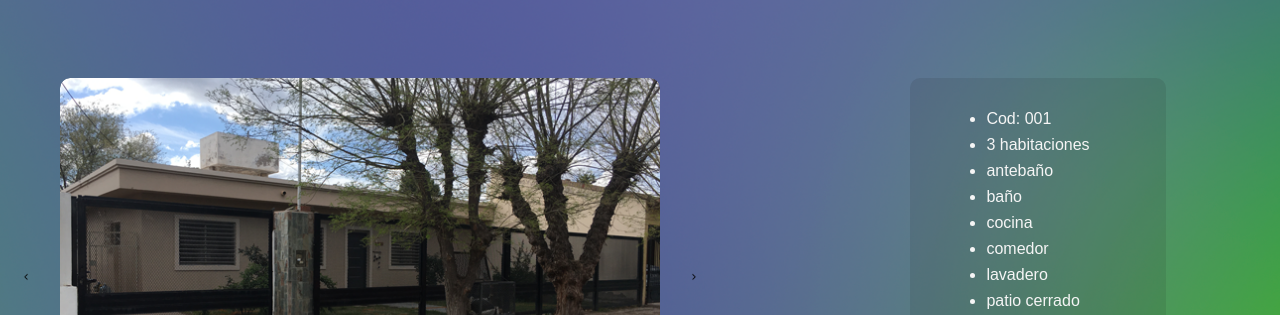
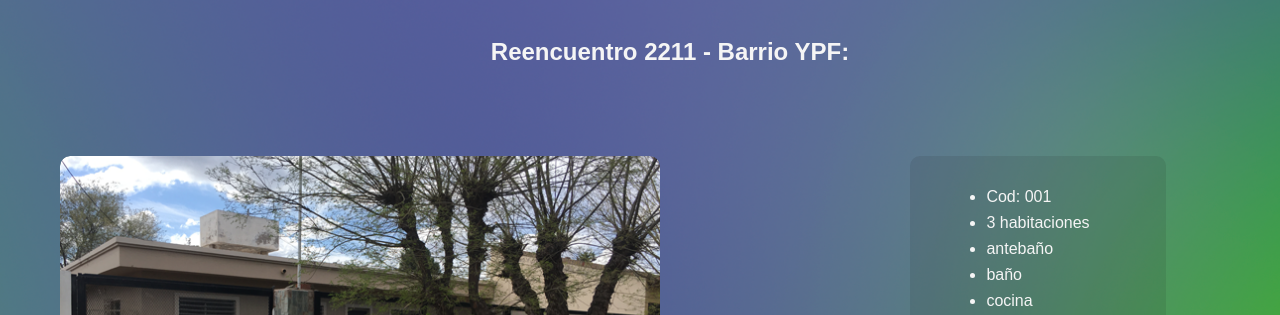
Before and after one commit to melinarambuena/MQ_Inmobiliaria, a plain HTML site: page pages/casa1.html in a window 1280 px wide. Shown: the part 76-391 px from the top of the page. Drawn offline with Linux system fonts and the light colour scheme.

Commit message:
sexto commit

```diff
--- a/Estilos/paginas_style.css
+++ b/Estilos/paginas_style.css
@@ -604,6 +604,24 @@ main {
 
 /* casa1 , casa2 , casa3 , casa4 , casa5 , casa6 , casa7*/
 
+
+.direccion1,
+.direccion2,
+.direccion3,
+.direccion4,
+.direccion5,
+.direccion6,
+.direccion7 {
+    color: rgb(245, 245, 245);
+    margin-left: 60px;
+    margin-top: 50px;
+}
+
+.direccion-container {
+    display: flex;
+    justify-content: center;
+}
+
 .orden1,
 .orden2,
 .orden3,
@@ -964,7 +982,13 @@ footer {
 
     }
 
-    .orden1, .orden2, .orden3, .orden4, .orden5, .orden6, .orden7 {
+    .orden1,
+    .orden2,
+    .orden3,
+    .orden4,
+    .orden5,
+    .orden6,
+    .orden7 {
         gap: 20px;
     }
 }
@@ -1022,7 +1046,7 @@ footer {
         align-items: center;
     }
 
-   /* .tarjetacasa1,
+    /* .tarjetacasa1,
     .tarjetacasa2,
     .tarjetacasa3,
     .tarjetacasa4,
@@ -1034,8 +1058,8 @@ footer {
     }*/
 }
 
-@media (max-width:893px){
-    .tarjetacasa4{
+@media (max-width:893px) {
+    .tarjetacasa4 {
         width: 29%;
     }
 }
@@ -1165,12 +1189,24 @@ footer {
         margin-left: 40px;
     }
 
-    .carousel_slidecasa1, .carousel_slidecasa2, .carousel_slidecasa3, .carousel_slidecasa4, .carousel_slidecasa5, .carousel_slidecasa6, .carousel_slidecasa7 {
+    .carousel_slidecasa1,
+    .carousel_slidecasa2,
+    .carousel_slidecasa3,
+    .carousel_slidecasa4,
+    .carousel_slidecasa5,
+    .carousel_slidecasa6,
+    .carousel_slidecasa7 {
         height: 200px;
-        width:300px
+        width: 300px
     }
 
-    .carousel_track-containercasa1, .carousel_track-containercasa2, .carousel_track-containercasa3, .carousel_track-containercasa4, .carousel_track-containercasa5, .carousel_track-containercasa6, .carousel_track-containercasa7 {
+    .carousel_track-containercasa1,
+    .carousel_track-containercasa2,
+    .carousel_track-containercasa3,
+    .carousel_track-containercasa4,
+    .carousel_track-containercasa5,
+    .carousel_track-containercasa6,
+    .carousel_track-containercasa7 {
         height: 200px;
         width: 300px;
 
@@ -1179,19 +1215,18 @@ footer {
     .tarjetacasa1,
     .tarjetacasa2,
     .tarjetacasa3,
-    .tarjetacasa5
-     {
+    .tarjetacasa5 {
         margin-left: 40px;
         width: 300px;
     }
 
     .tarjetacasa4,
     .tarjetacasa6,
-    .tarjetacasa7
-    {
+    .tarjetacasa7 {
         margin-left: 40px;
 
-        width: 300px;    }
+        width: 300px;
+    }
 
 }
 
@@ -1223,11 +1258,13 @@ footer {
         width: 500px;
     }
 }
+
 @media (max-width:643px) {
     .tarjeta-de-contacto {
         margin-top: 50px;
     }
 }
+
 @media (max-width:641px) {
     .padre-sobreNosotros {
         gap: 200px;
@@ -1261,7 +1298,8 @@ footer {
 
 }
 
-@media (max-width:602px){
+@media (max-width:602px) {
+
     .tarjetacasa1,
     .tarjetacasa2,
     .tarjetacasa3,
--- a/pages/casa1.html
+++ b/pages/casa1.html
@@ -66,6 +66,9 @@
 
 
     <main>
+        <div class="direccion-container">
+            <h2 class="direccion1">Reencuentro 2211 - Barrio YPF:</h2>
+        </div>
         <div class="orden1">
             <div class="carouselcasa1">
 
```
Also changed, not shown: pages/casa2.html (+3 -0 lines), pages/casa3.html (+3 -0 lines), pages/casa4.html (+3 -0 lines), pages/casa5.html (+3 -0 lines), pages/casa6.html (+3 -0 lines), pages/casa7.html (+3 -0 lines).
